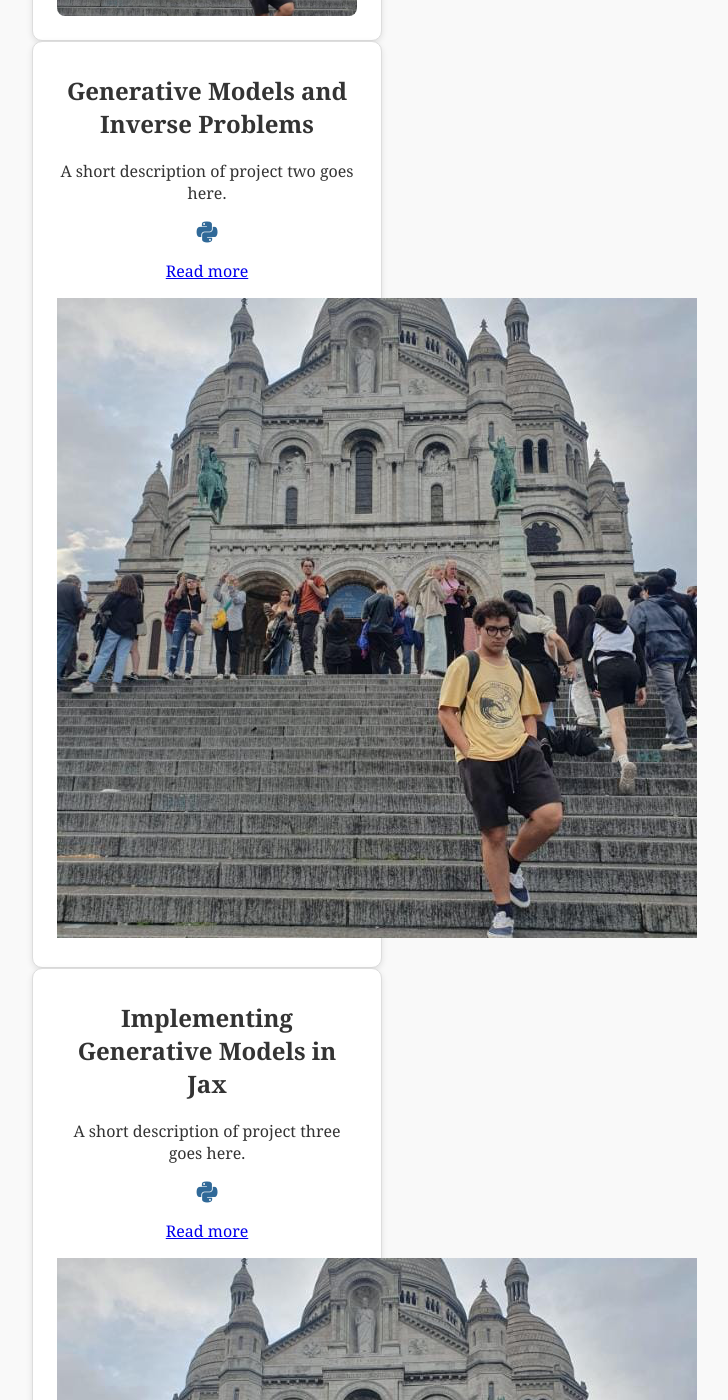
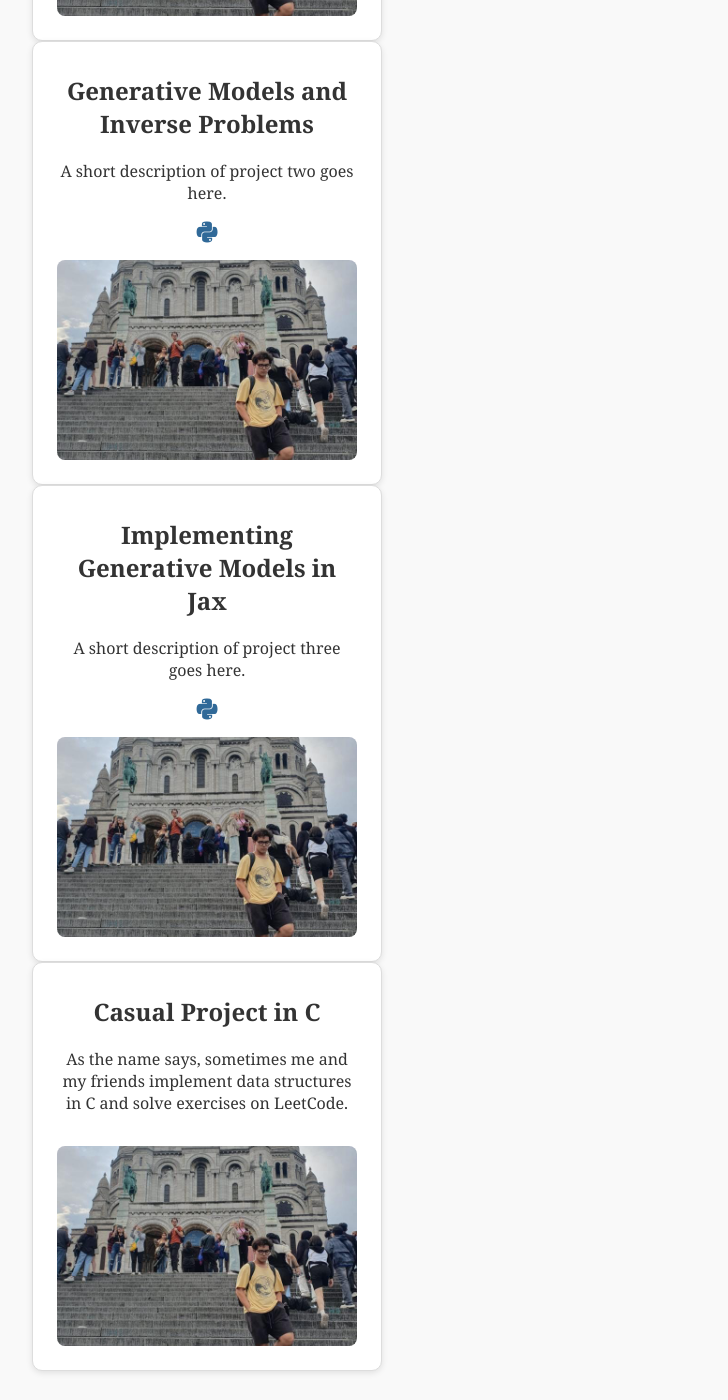
Before and after one commit to EwerthonMelzani/ewerthonmelzani.github.io, a Jekyll site: the page built from projects.md, in a window 1280 px wide and 1400 px high, scrolled down 897 px. Shown: the whole window, without its empty margins (224-952 px from the left). Built offline with Jekyll 4.4.1, drawn with Linux system fonts in a browser that asks for light colours.

Commit message:
The site with new layout

```diff
--- a/projects.md
+++ b/projects.md
@@ -32,32 +32,41 @@
     <h2>Generative Models and Inverse Problems</h2>
     <p>A short description of project two goes here.</p>
     <div class="project-icons">
-      <i class="fab fa-python" title="Python / PyTorch"></i>
-    </div>
-    <p><a href="/projects/project-two/">Read more</a></p>
+    <i class="fab fa-python" title="Python"></i>
+  </div>
+
+  <div class="project-image-container">
     <img src="/assets/images/profile.png" alt="Project 1 image" class="project-image">
+    <a href="/projects/project-one/" class="read-more-link">Read more</a>
+  </div>
   </div>
 
   <!-- Project 3 -->
   <div class="project-card">
     <h2>Implementing Generative Models in Jax</h2>
     <p>A short description of project three goes here.</p>
-    <div class="project-icons">
-      <i class="fab fa-python" title="Python / JAX"></i>
-    </div>
-    <p><a href="/projects/project-three/">Read more</a></p>
+     <div class="project-icons">
+    <i class="fab fa-python" title="Python"></i>
+  </div>
+
+  <div class="project-image-container">
     <img src="/assets/images/profile.png" alt="Project 1 image" class="project-image">
+    <a href="/projects/project-one/" class="read-more-link">Read more</a>
+  </div>
   </div>
 
   <!-- Project 4 -->
   <div class="project-card">
     <h2>Casual Project in C</h2>
     <p>As the name says, sometimes me and my friends implement data structures in C and solve exercises on LeetCode.</p>
-    <div class="project-icons">
-      <i class="fas fa-c" title="C"></i> <!-- Use a generic icon for C -->
-    </div>
-    <p><a href="https://github.com/EwerthonMelzani/Friends_of_C">Read more</a></p>
+     <div class="project-icons">
+    <i class="fab fa-c" title="C"></i>
+  </div>
+
+  <div class="project-image-container">
     <img src="/assets/images/profile.png" alt="Project 1 image" class="project-image">
+    <a href="/projects/project-one/" class="read-more-link">Read more</a>
+  </div>
   </div>
 
 </div>
```
